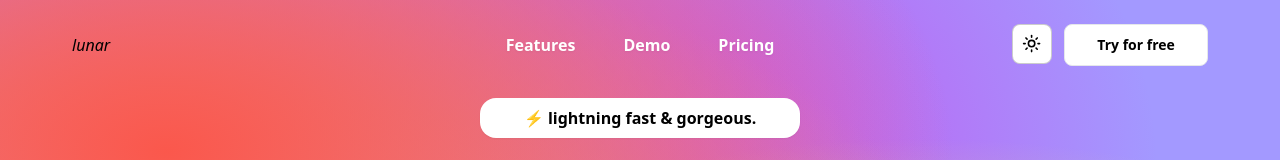
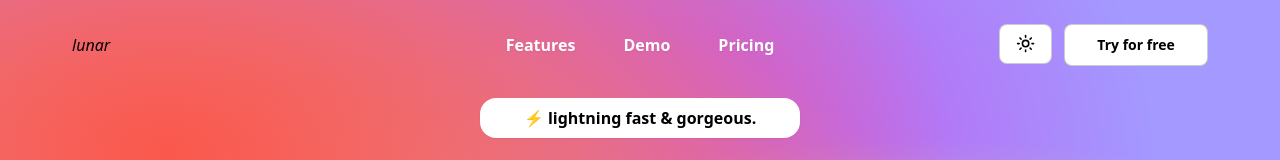
Before and after one commit to ramezj/astralics, a Next.js app in the folder client/: page / in a window 1280 px wide. Shown: the top 160 px of the page. Built offline with nearby package versions, Linux system fonts and the light colour scheme; no server answers.

Commit message:
some adjustments in Toggle button :")

```diff
--- a/client/components/navbar/Toggle.js
+++ b/client/components/navbar/Toggle.js
@@ -17,7 +17,7 @@ export function Toggle() {
   return (
     <DropdownMenu>
       <DropdownMenuTrigger asChild>
-        <Button size="icon"  className='py-2 border border-black/20 dark:border-white/10 hover:border-black/0 dark:hover:border-white/0 duration-200 rounded-lg bg-white dark:bg-zinc-900 text-black dark:text-white hover:bg-gray-200 dark:hover:bg-zinc-800'>
+        <Button  className='py-2 border border-black/20 dark:border-white/10 hover:border-black/0 dark:hover:border-white/0 duration-200 rounded-lg bg-white dark:bg-zinc-900 text-black dark:text-white hover:bg-gray-200 dark:hover:bg-zinc-800'>
           <SunIcon className="h-[1.2rem] w-[1.2rem] rotate-0 scale-100 transition-all dark:-rotate-90 dark:scale-0" />
           <MoonIcon className="absolute h-[1.2rem] w-[1.2rem] rotate-90 scale-0 transition-all dark:rotate-0 dark:scale-100" />
           <span className="sr-only">Toggle theme</span>
--- a/client/components/navbar/TryForFree.js
+++ b/client/components/navbar/TryForFree.js
@@ -7,6 +7,8 @@ export const TryForFree = (props) => {
         dark:hover:bg-zinc-800
         dark:text-white
         border
+        border-black/20
+        hover:border-black/0
         dark:border-white/10
         dark:hover:border-white/0
         text-black hover:bg-gray-200 rounded-lg flex justify-center items-center gap-2
--- a/client/components/ui/button.jsx
+++ b/client/components/ui/button.jsx
@@ -5,7 +5,7 @@ import { cva } from "class-variance-authority";
 import { cn } from "@/lib/utils"
 
 const buttonVariants = cva(
-  "outline-none inline-flex items-center justify-center whitespace-nowrap rounded-md text-sm font-medium ring-offset-white transition-colors focus-visible:outline-none focus-visible:ring-2 focus-visible:ring-slate-950 focus-visible:ring-offset-2 disabled:pointer-events-none disabled:opacity-50 dark:ring-offset-slate-950 dark:focus-visible:ring-slate-300",
+  "outline-none inline-flex items-center justify-center whitespace-nowrap rounded-md text-sm font-medium transition-colors focus-visible:outline-none focus-visible:ring-slate-950 focus-visible:ring-offset-2 disabled:pointer-events-none disabled:opacity-50 dark:ring-offset-slate-950 dark:focus-visible:ring-slate-300",
   {
     variants: {
       variant: {
```
